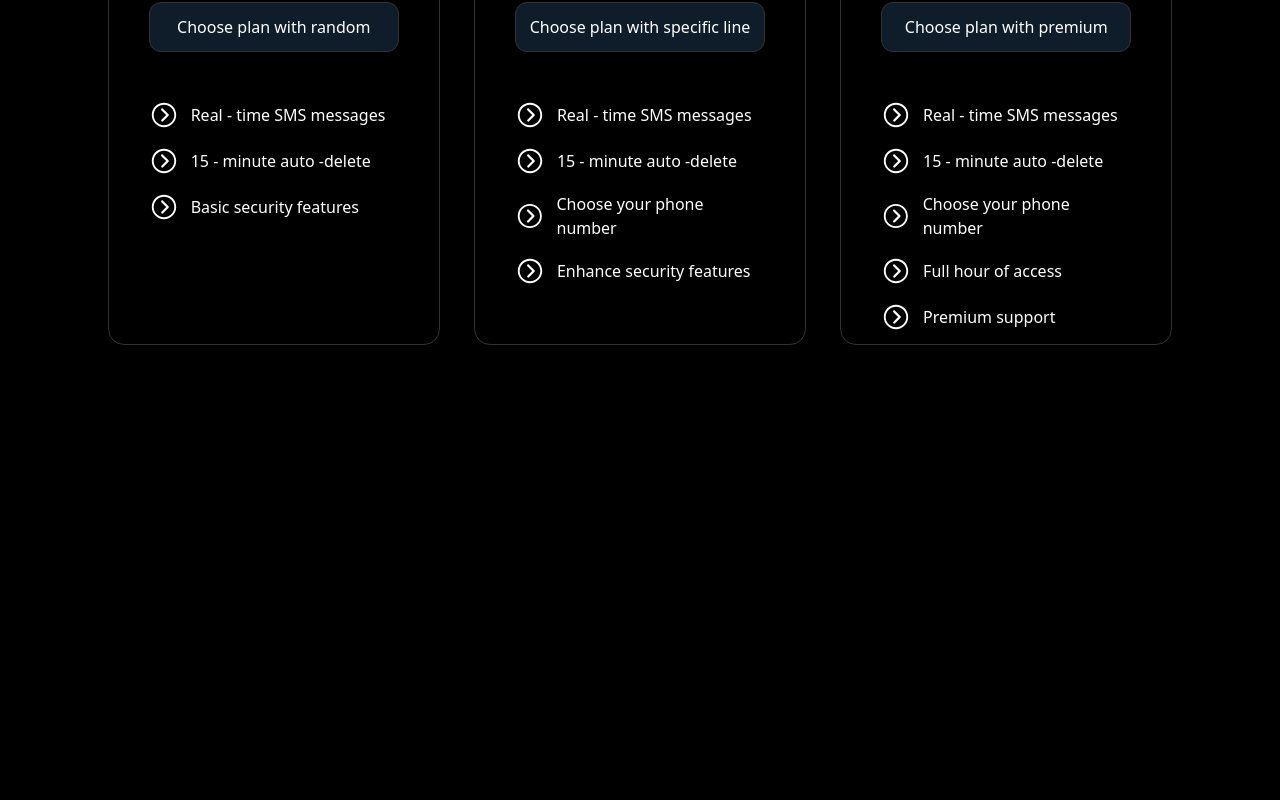
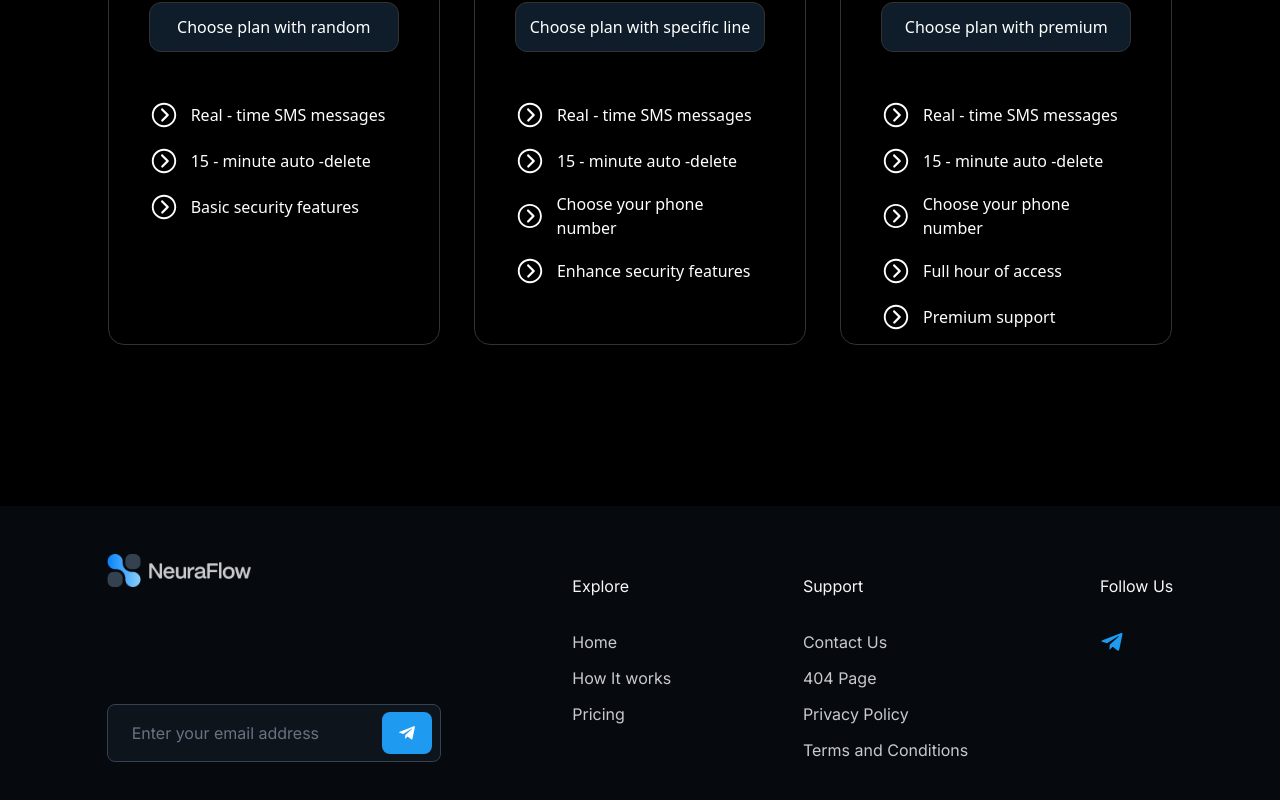
Before and after one commit to asir131/secure-phone, a Next.js app: page / in a window 1280 px wide. Shown: the part 2710-3510 px from the top of the page. Before the commit the page ends 3216 px from the top, so only its background shows below. Built offline with nearby package versions, Linux system fonts and the light colour scheme.

Commit message:
footer done

```diff
--- a/src/app/page.tsx
+++ b/src/app/page.tsx
@@ -1,3 +1,4 @@
+import Footer from "@/components/Footer";
 import Hero from "@/components/Hero";
 import NavBar from "@/components/NavBar";
 import Pricing from "@/components/Pricing";
@@ -11,6 +12,7 @@ export default function Home() {
       <Hero/>
       <WorkStep></WorkStep>
       <Pricing></Pricing>
+      <Footer></Footer>
     </div>
   );
 }
--- /dev/null
+++ b/src/components/Footer.tsx
@@ -0,0 +1,77 @@
+
+
+
+import React from "react";
+import { FaTelegramPlane } from "react-icons/fa";
+import logo from "@/assets/logo.png";
+import Image from "next/image";
+
+const Footer = () => {
+    return (
+        <footer className="bg-[#06090E] text-gray-300 py-12">
+            {/* main container with 10/12 width centered */}
+            <div className="max-w-10/12 mx-auto px-6 md:px-12 lg:px-0">
+                <div className="flex flex-col md:flex-row justify-between">
+
+                    {/* Logo + Newsletter */}
+                    <div className="flex flex-col justify-between gap-6">
+                        {/* Logo */}
+                        <div>
+                            <Image
+                                src={logo}
+                                width={150}
+                                height={100}
+                                alt="logo"
+                                className="w-36 h-auto"
+                            />
+                        </div>
+
+                        {/* Newsletter Input */}
+
+                        <div className="flex items-center bg-[#0E141B] border border-gray-700 rounded-lg overflow-hidden w-full max-w-sm px-2 py-1 mt-5">
+                            <input
+                                type="email"
+                                placeholder="Enter your email address"
+                                className="bg-transparent flex-1 px-4 py-3 outline-none font-['inter'] text-gray-200 placeholder-gray-500 min-w-0"
+                            />
+                            <button className="bg-[#1E9BF0] hover:bg-[#1a8cd8] text-white px-4 py-3 flex items-center justify-center rounded-lg flex-shrink-0">
+                                <FaTelegramPlane size={18} />
+                            </button>
+                        </div>
+                    </div>
+
+
+
+
+                    {/* Explore Section */}
+                    <div className="flex flex-col gap-3">
+                        <h3 className="text-[#F6F6F6] text-[1rem] font-['inter'] my-5">Explore</h3>
+                        <a href="#" className="text-[#C8CACC] text-[1rem] font-['inter']">Home</a>
+                        <a href="#" className="text-[#C8CACC] text-[1rem] font-['inter']">How It works</a>
+                        <a href="#" className="text-[#C8CACC] text-[1rem] font-['inter']">Pricing</a>
+                    </div>
+
+                    {/* Support Section */}
+                    <div className="flex flex-col gap-3">
+                        <h3 className="text-[#F6F6F6] text-[1rem] font-['inter'] my-5">Support</h3>
+                        <a href="#" className="text-[#C8CACC] text-[1rem] font-['inter']">Contact Us</a>
+                        <a href="#" className="text-[#C8CACC] text-[1rem] font-['inter']">404 Page</a>
+                        <a href="#" className="text-[#C8CACC] text-[1rem] font-['inter']">Privacy Policy</a>
+                        <a href="#" className="text-[#C8CACC] text-[1rem] font-['inter']">Terms and Conditions</a>
+                    </div>
+
+                    {/* Follow Us */}
+                    <div className="flex flex-col gap-3">
+                        <h3 className="text-[#F6F6F6] text-[1rem] font-['inter'] my-5">Follow Us</h3>
+                        <a href="#" className="text-[#1E9BF0] hover:text-[#38bdf8] transition">
+                            <FaTelegramPlane size={24} />
+                        </a>
+                    </div>
+                </div>
+
+            </div>
+        </footer>
+    );
+};
+
+export default Footer;
```
